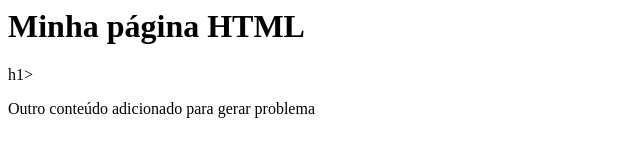
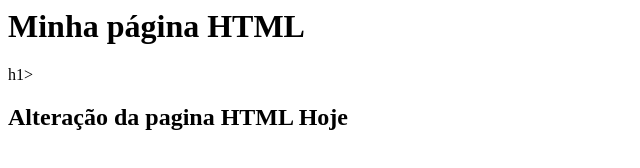
Before and after one commit to lethereal/gama-no-github, a plain HTML site: page index.html in a window 1280 px wide. Shown: the whole page, without its empty margins (0-640 px from the left). Drawn offline with Linux system fonts and the light colour scheme.

Commit message:
Back to the Commit

```diff
--- a/index.html
+++ b/index.html
@@ -1,6 +1,6 @@
 <html>
 	<body>
 			<h1> Minha página HTML </h1>h1>
-			<p>Outro conteúdo adicionado para gerar problema</p>
+			<h2>Alteração da pagina HTML Hoje</h2>
 	</body>
 </html>
```
